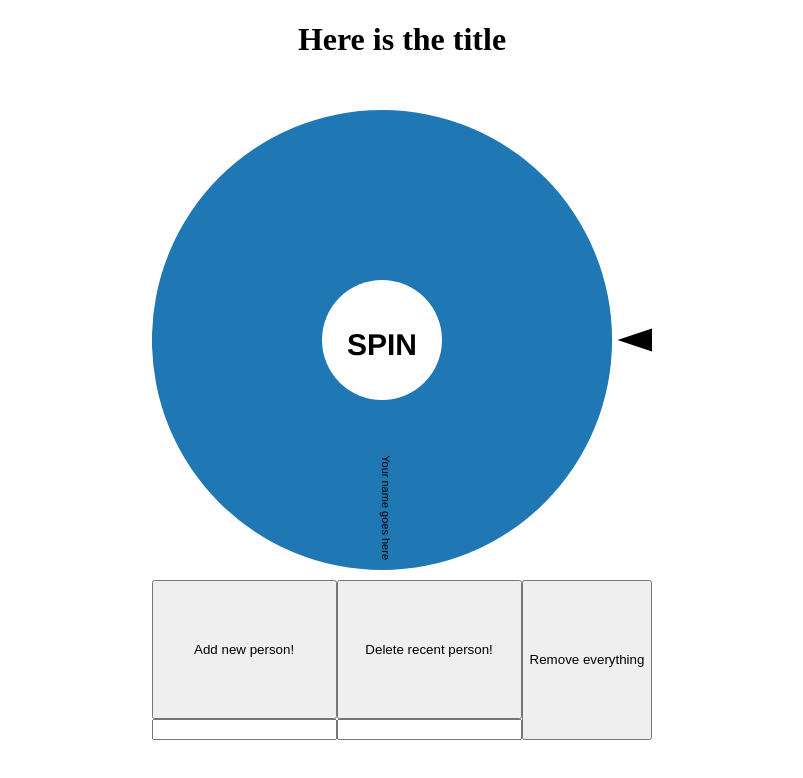
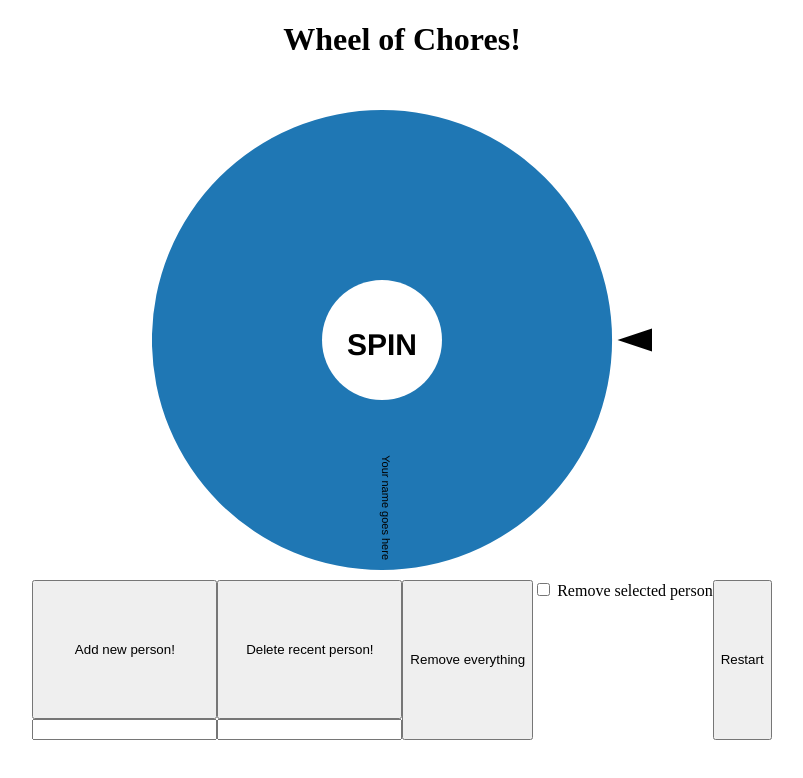
Before and after one commit to robbie-decker/Wheel-of-chores, a website built with Vite: page index.html in a window 1280 px wide. Shown: the whole page, without its empty margins (238-1041 px from the left). Built offline with nearby package versions, Linux system fonts and the light colour scheme.

Commit message:
Start of trying to add choice to remove slice

```diff
--- a/index.html
+++ b/index.html
@@ -8,10 +8,9 @@
     <link rel="stylesheet" type="text/css" href="style.css">
   </head>
   <body>
-    <h1 class="title">Here is the title</h1>
+    <h1 class="title">Wheel of Chores!</h1>
     <div id="question"><h1></h1></div>
     <div id="chart"></div>
-    <!-- <div id="form"></div> -->
     <div class="buttons">
       <div class="button_container">
         <button id="add">Add new person!</button>
@@ -22,6 +21,11 @@
         <input id="delete_text" type="text">
       </div>
       <button id="clear">Remove everything</button>
+      <div>
+        <input id="remove_on_spin" type="checkbox" default=0>
+        <label for="remove_on_spin">Remove selected person</label>
+      </div>
+      <button id="restart">Restart</button>
     </div>
     <p id=notif></p>
     <script src="https://d3js.org/d3.v3.min.js" charset="utf-8"></script>
--- a/main.js
+++ b/main.js
@@ -128,8 +128,7 @@ function renderWheel(){
     .attr("cx", 0)
     .attr("cy", 0)
     .attr("r", 60)
-    .style({"fill":"white","cursor":"crosshair"});
-    // I am a big fan of the COD crosshair on the button
+    .style({"fill":"white"});
 
     //spin text
     container.append("text")
@@ -174,8 +173,6 @@ function spin(d){
     .duration(3000)
     .attrTween("transform", rotTween)
     .each("end", function(){
-        console.log("DONE SPINNING");
-        console.log(data[picked]);
         //mark slice as seen
         d3.select(".slice:nth-child(" + (picked + 1) + ") path")
             .attr("fill", "#111");
```
Also changed, not shown: 1 other file.
